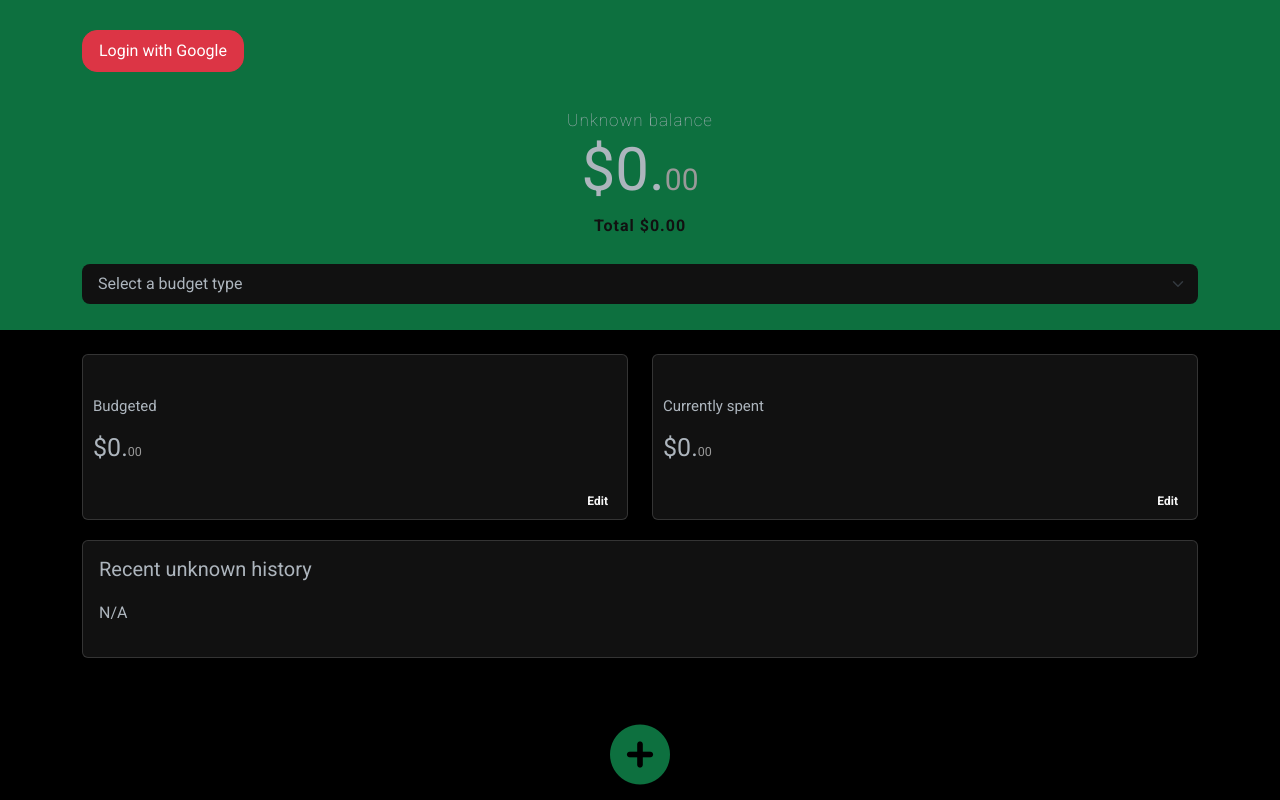
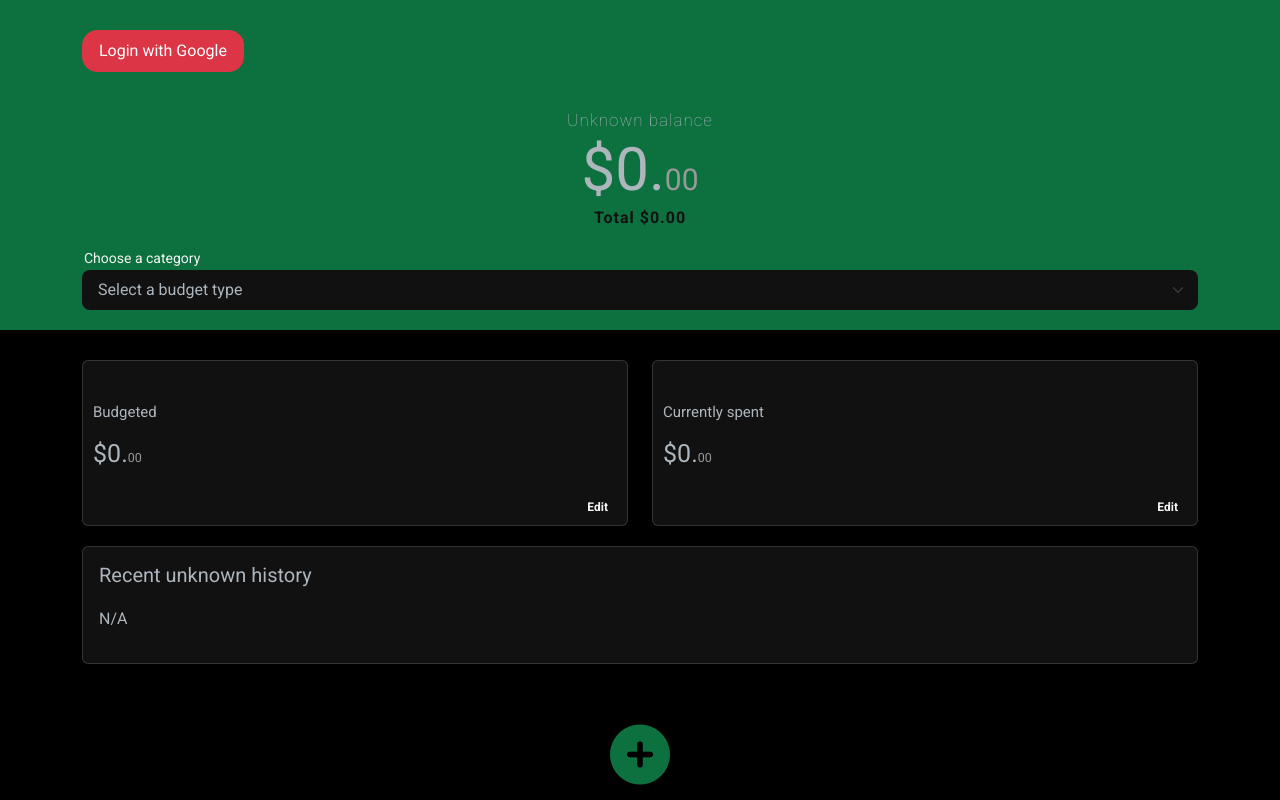
Before and after one commit to saadixl/Budgetics, a React (Create React App) app: page / in a window 1280 px wide. Built offline with nearby package versions, Linux system fonts and the light colour scheme.

Commit message:
Add label above dropdown

```diff
--- a/src/BudgetTypes.js
+++ b/src/BudgetTypes.js
@@ -45,6 +45,8 @@ export default function BudgetTypes(props) {
     );
   });
   return (
+    <div>
+      <span className="category-dropdown-label">Choose a category</span>
       <Form.Select
         onChange={handleChange}
         data-bs-theme="dark"
@@ -54,6 +56,7 @@ export default function BudgetTypes(props) {
         <option value="">Select a budget type</option>
         {options}
       </Form.Select>
+    </div>
   );
 }
 
--- a/src/index.css
+++ b/src/index.css
@@ -59,7 +59,7 @@ body {
   min-height: 105.5px;
   background: transparent;
   border: none;
-  margin-bottom: 10px;
+  margin-bottom: 0;
   text-align: center;
 }
 
@@ -73,6 +73,7 @@ body {
 
 .balance-card.remaining .card-title {
   font-size: 60px;
+  margin-bottom: 0;
 }
 
 .balance-card.remaining .card-text {
@@ -208,3 +209,8 @@ body {
 .add-modal .modal-content {
   background-color: rgb(33, 37, 41);
 }
+
+.category-dropdown-label {
+  font-size: 14px;
+  margin-left: 2px;
+}
```
Lines whose indentation alone changed are shown as unchanged.
